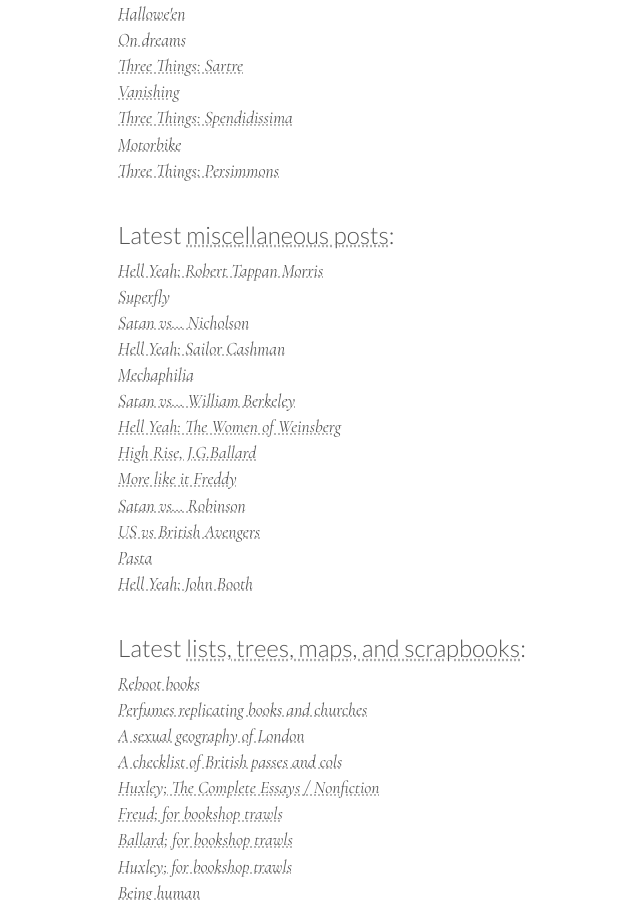
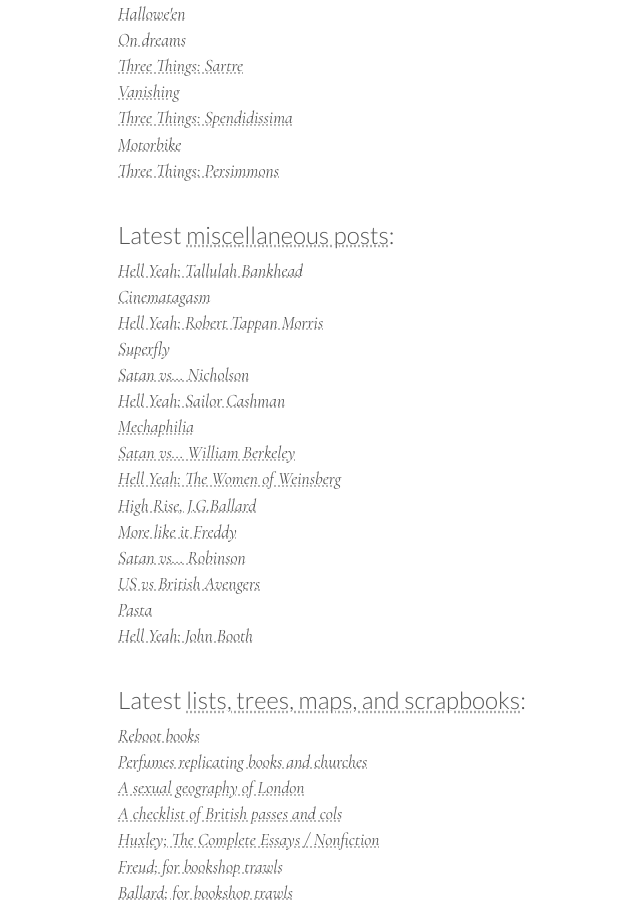
Before and after one commit to CollectionsOfThisKind/collectionsofthiskind.github.io, a Jekyll site: the page built from index.html, in a window 1280 px wide and 900 px high, scrolled down 804 px. Shown: the whole window, without its empty margins (132-772 px from the left). Built offline with Jekyll 4.4.1, drawn with Linux system fonts in a browser that asks for light colours.

Commit message:
Add files via upload

```diff
--- a/index.html
+++ b/index.html
@@ -82,6 +82,8 @@
 <h2 name="misc">Latest <a href="pages/misc/index.html">miscellaneous posts</a>:</h2>
 
 <ul class="new">
+<li><a href="/pages/misc/hellyeah5.html">Hell Yeah: Tallulah Bankhead</a></li>
+<li><a href="/pages/images/cinematagasm.html">Cinematagasm</a></li>
 <li><a href="/pages/misc/hellyeah4.html">Hell Yeah: Robert Tappan Morris</a></li>
 <li><a href="/pages/images/superfly.html">Superfly</a></li>
 <li><a href="/pages/misc/satan3.html">Satan vs&hellip; Nicholson</a></li>
```
